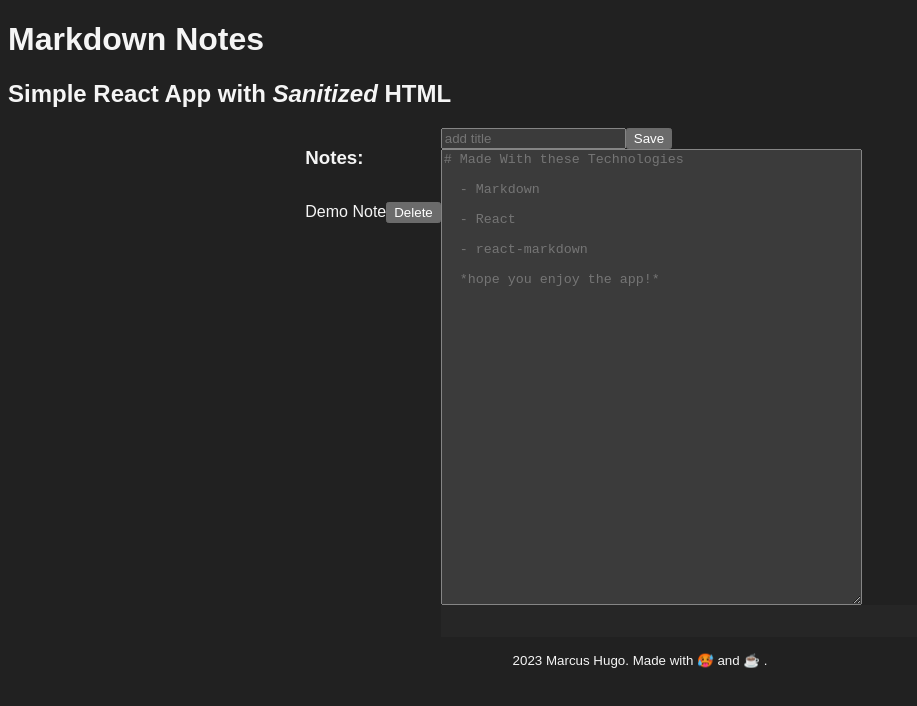
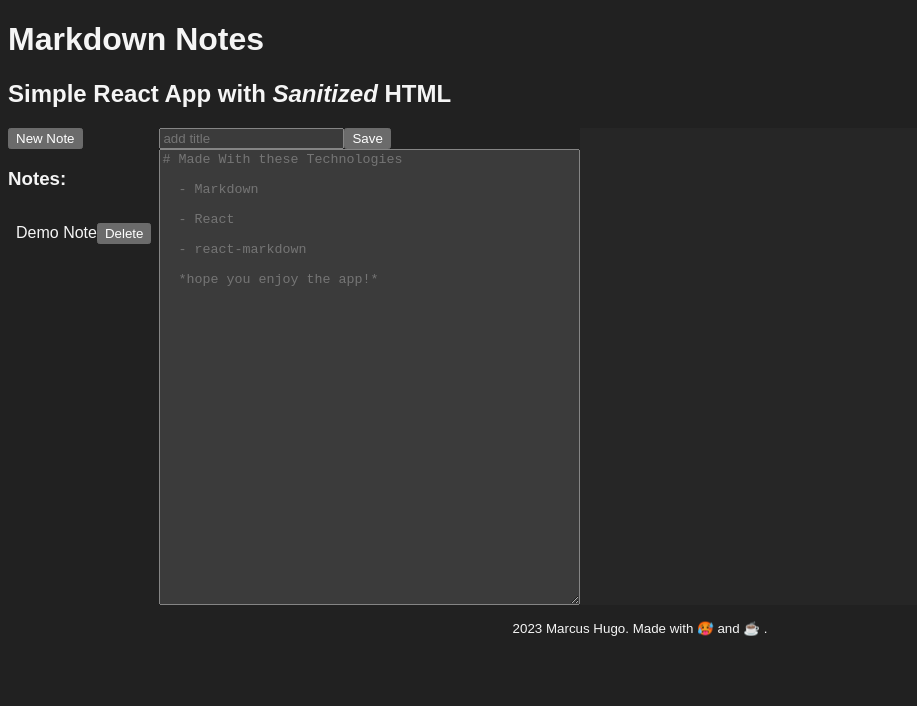
Before and after one commit to marcus-hugo/react-markdown-test, a React (Vite) app: page / in a window 1280 px wide. Shown: the top 706 px of the page, without its empty margins (0-917 px from the left). Built offline with nearby package versions, Linux system fonts and the light colour scheme.

Commit message:
created update and save functionality

```diff
--- a/src/App.jsx
+++ b/src/App.jsx
@@ -31,17 +31,31 @@ const App = () => {
     localStorage.setItem("notes", JSON.stringify(notes))
   }, [notes])
 
-  // Convert markdown to html in real time
-  function handleChange(e) {
-    setMarkdown(e.target.value)
+  // New note function here
+  function newNote() {
+    let newNote = { id: Date.now(), title: title, content: markdown }
+    setNotes(oldNotes => [newNote, ...oldNotes])
+    console.log("new note created")
   }
 
-  // Update notes array with new note
+  // Update notes array with saved note
   function saveNote(e) {
     e.preventDefault()
-    let newNote = { id: Date.now(), title: title, content: markdown }
-    setNotes(oldNotes => [newNote, ...oldNotes])
-    console.log("note saved")
+    let updatedNote = { id: Date.now(), title: title, content: markdown }
+    let savedNotes = []
+    savedNotes = [updatedNote]
+    let newlySavedNotes = [...notes]
+    newlySavedNotes.shift()
+    let allSavedNotes = savedNotes.concat(newlySavedNotes)
+
+    setNotes(allSavedNotes)
+    // setNotes(function (notes) {
+    //   let newNote = { id: Date.now(), title: title, content: markdown }
+    //   notes.shift()
+    //   return [newNote, ...notes]
+    // })
+
+    console.log("note updated and saved")
   }
 
   function updateNote(currentNoteId) {
@@ -50,7 +64,7 @@ const App = () => {
 
       for (let i = 0; i < notes.length; i++) {
         if (notes[i].id === currentNoteId) {
-          newlyArrangedNotes.unshift({ ...notes[i], body: markdown })
+          newlyArrangedNotes.unshift({ ...notes[i] })
           setTitle(newlyArrangedNotes[0].title)
           setMarkdown(newlyArrangedNotes[0].content)
         } else {
@@ -72,13 +86,14 @@ const App = () => {
       <div className="container">
         {/* Sidebar */}
         <div className="sidebar">
+          <button onClick={newNote}>New Note</button>
           <h3>Notes:</h3>
           <ul>
             {notes.map(note => {
               return (
                 <li key={note.id} id={note.id} onClick={() => updateNote(note.id)} className="sidebar__li">
                   <p>{note.title}</p>
-                  {/* <button onClick={updateNote}>Edit</button> */}
+
                   <button
                     onClick={() => {
                       setNotes(notes.filter(n => n.id !== note.id))
@@ -92,11 +107,16 @@ const App = () => {
           </ul>
         </div>
         <form action="" onSubmit={saveNote}>
-          <input type="text" value={title} placeholder="add title" onChange={e => setTitle(e.target.value)} />
-          <button type="submit">Save</button>
+          <div className="container">
+            <div>
+              <input type="text" value={title} placeholder="add title" onChange={e => setTitle(e.target.value)} />
+              <button type="submit">Save</button>
 
-          <textarea placeholder={placeHolder} value={markdown} onChange={handleChange} cols="50" rows="30" />
-          <ReactMarkdown className="preview" children={markdown} />
+              <textarea placeholder={placeHolder} value={markdown} onChange={e => setMarkdown(e.target.value)} cols="50" rows="30" />
+            </div>
+
+            <ReactMarkdown className="preview" children={markdown} />
+          </div>
         </form>
       </div>
       <footer className="footer">
--- a/src/index.css
+++ b/src/index.css
@@ -32,18 +32,19 @@ footer {
 
 .container {
   display: flex;
-  justify-content: center;
+  // justify-content: center;
 }
 
 .preview {
   background: #262626;
   padding: 1rem;
-  width: 50vw;
+  width: 50vh;
   max-width: 60ch;
 }
 
 textarea {
   display: block;
+  min-width: 50vh;
 }
 
 code {
@@ -60,6 +61,7 @@ code {
   display: flex;
   align-items: center;
   cursor: pointer;
+  padding: 0 0.5rem;
 }
 
 .sidebar__li:hover {
```
